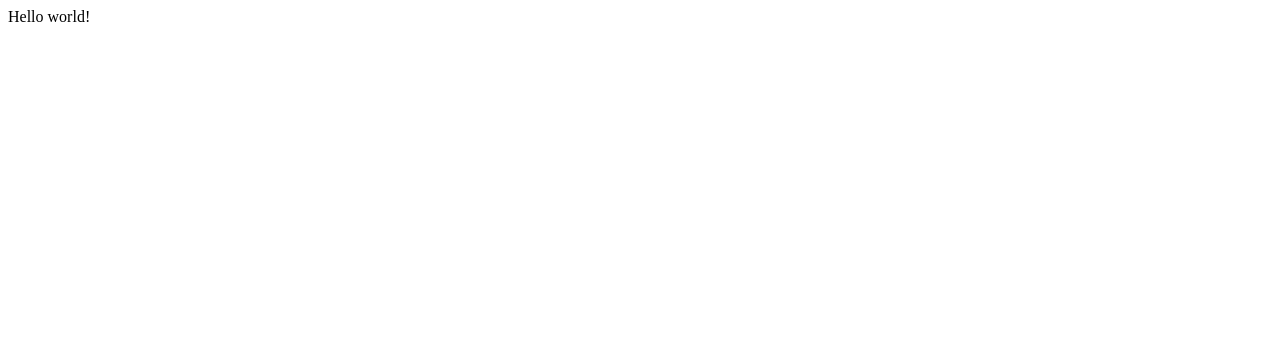
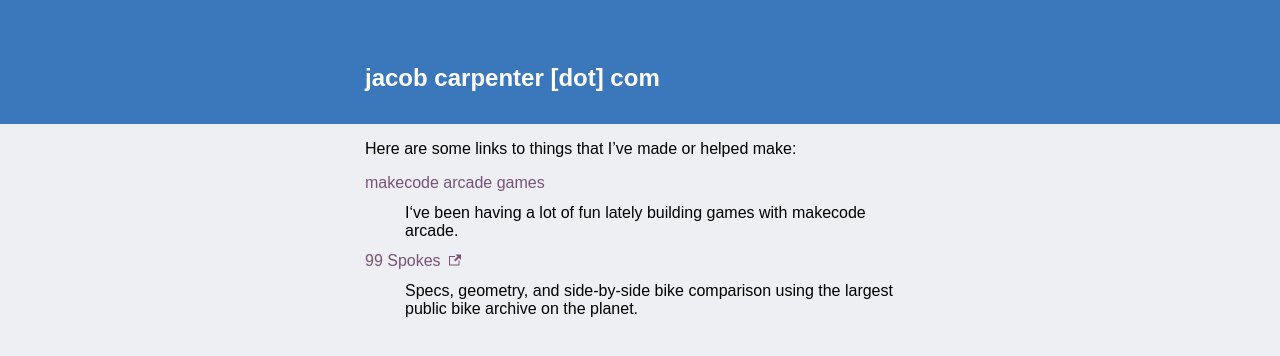
Before and after one commit to jacobcarpenter/jacobcarpenter.com, a Gatsby site: page / in a window 1280 px wide. Built offline with nearby package versions, Linux system fonts and the light colour scheme; Gatsby itself is replaced by a stand-in of ours; a web font is replaced by a local one.

Commit message:
Add home page.

```diff
--- a/gatsby-config.js
+++ b/gatsby-config.js
@@ -5,6 +5,5 @@
  */
 
 module.exports = {
-	/* Your site config here */
-	plugins: [],
+	plugins: ['gatsby-plugin-styled-components', 'gatsby-plugin-react-svg'],
 };
--- /dev/null
+++ b/src/components/layout/GlobalStyle.jsx
@@ -0,0 +1,68 @@
+import { createGlobalStyle } from 'styled-components';
+
+export const GlobalStyle = createGlobalStyle`
+	/* latin-ext */
+	@font-face {
+		font-family: 'Noto Sans';
+		font-style: normal;
+		font-weight: 700;
+		font-display: swap;
+		src: local('Noto Sans Bold'), local('NotoSans-Bold'), url(https://fonts.gstatic.com/s/notosans/v9/o-0NIpQlx3QUlC5A4PNjXhFVatyBx2pqPIif.woff2) format('woff2');
+		unicode-range: U+0100-024F, U+0259, U+1E00-1EFF, U+2020, U+20A0-20AB, U+20AD-20CF, U+2113, U+2C60-2C7F, U+A720-A7FF;
+	}
+	/* latin */
+	@font-face {
+		font-family: 'Noto Sans';
+		font-style: normal;
+		font-weight: 700;
+		font-display: swap;
+		src: local('Noto Sans Bold'), local('NotoSans-Bold'), url(https://fonts.gstatic.com/s/notosans/v9/o-0NIpQlx3QUlC5A4PNjXhFVZNyBx2pqPA.woff2) format('woff2');
+		unicode-range: U+0000-00FF, U+0131, U+0152-0153, U+02BB-02BC, U+02C6, U+02DA, U+02DC, U+2000-206F, U+2074, U+20AC, U+2122, U+2191, U+2193, U+2212, U+2215, U+FEFF, U+FFFD;
+	}
+	/* latin-ext */
+	@font-face {
+		font-family: 'Noto Sans';
+		font-style: normal;
+		font-weight: 400;
+		font-display: swap;
+		src: local('Noto Sans'), local('NotoSans'), url(https://fonts.gstatic.com/s/notosans/v9/o-0IIpQlx3QUlC5A4PNr6zRASf6M7VBj.woff2) format('woff2');
+		unicode-range: U+0100-024F, U+0259, U+1E00-1EFF, U+2020, U+20A0-20AB, U+20AD-20CF, U+2113, U+2C60-2C7F, U+A720-A7FF;
+	}
+	/* latin */
+	@font-face {
+		font-family: 'Noto Sans';
+		font-style: normal;
+		font-weight: 400;
+		font-display: swap;
+		src: local('Noto Sans'), local('NotoSans'), url(https://fonts.gstatic.com/s/notosans/v9/o-0IIpQlx3QUlC5A4PNr5TRASf6M7Q.woff2) format('woff2');
+		unicode-range: U+0000-00FF, U+0131, U+0152-0153, U+02BB-02BC, U+02C6, U+02DA, U+02DC, U+2000-206F, U+2074, U+20AC, U+2122, U+2191, U+2193, U+2212, U+2215, U+FEFF, U+FFFD;
+	}
+	/* latin-ext */
+	@font-face {
+		font-family: 'Quicksand';
+		font-style: normal;
+		font-weight: 700;
+		font-display: swap;
+		src: url(https://fonts.gstatic.com/s/quicksand/v20/6xK-dSZaM9iE8KbpRA_LJ3z8mH9BOJvgkBgv58i-xDwxUD2GF9Zc.woff) format('woff');
+		unicode-range: U+0100-024F, U+0259, U+1E00-1EFF, U+2020, U+20A0-20AB, U+20AD-20CF, U+2113, U+2C60-2C7F, U+A720-A7FF;
+	}
+	/* latin */
+	@font-face {
+		font-family: 'Quicksand';
+		font-style: normal;
+		font-weight: 700;
+		font-display: swap;
+		src: url(https://fonts.gstatic.com/s/quicksand/v20/6xK-dSZaM9iE8KbpRA_LJ3z8mH9BOJvgkBgv58a-xDwxUD2GFw.woff) format('woff');
+		unicode-range: U+0000-00FF, U+0131, U+0152-0153, U+02BB-02BC, U+02C6, U+02DA, U+02DC, U+2000-206F, U+2074, U+20AC, U+2122, U+2191, U+2193, U+2212, U+2215, U+FEFF, U+FFFD;
+	}
+
+	body {
+		margin: 0;
+		padding: 0;
+
+		background: #EDEFF2;
+
+		font-family: 'Noto Sans', sans-serif;
+		font-size: 16px;
+	}
+`;
--- /dev/null
+++ b/src/components/layout/PageHeader.jsx
@@ -0,0 +1,29 @@
+import React from 'react';
+import { Link } from 'gatsby';
+import { Box, Text, Anchor } from '../styled';
+
+export function PageHeader({ maxWidth }) {
+	return (
+		<Box
+			as="header"
+			display="flex"
+			justifyContent="center"
+			pt={[4, 5]}
+			pb={[4]}
+			bg="primary"
+			fontSize={[4]}
+		>
+			<Box flex="1" maxWidth={maxWidth}>
+				<Text
+					fontFamily="'Quicksand', sans-serif"
+					fontWeight="bold"
+					textTransform="lowercase"
+				>
+					<Anchor as={Link} to="/" color="primaryText">
+						Jacob Carpenter [dot] com
+					</Anchor>
+				</Text>
+			</Box>
+		</Box>
+	);
+}
--- /dev/null
+++ b/src/components/layout/PageLayout.jsx
@@ -0,0 +1,21 @@
+import React from 'react';
+import { ThemeProvider } from 'styled-components';
+import { GlobalStyle } from './GlobalStyle';
+import { PageHeader } from './PageHeader';
+import { Box, theme } from '../styled';
+
+const maxWidth = [550];
+
+export function PageLayout({ children }) {
+	return (
+		<ThemeProvider theme={theme}>
+			<GlobalStyle />
+			<PageHeader maxWidth={maxWidth} />
+			<Box mt={[3]} display="flex" justifyContent="center">
+				<Box flex="1" maxWidth={maxWidth}>
+					{children}
+				</Box>
+			</Box>
+		</ThemeProvider>
+	);
+}
--- /dev/null
+++ b/src/components/pages/Home.jsx
@@ -0,0 +1,40 @@
+import React from 'react';
+import styled from 'styled-components';
+import { Link } from 'gatsby';
+import { Text, Anchor } from '../styled';
+
+export function Home() {
+	return (
+		<>
+			<Text>Here are some links to things that I’ve made or helped make:</Text>
+			<dl>
+				<Entry>
+					<Anchor as={Link} to="/makecode">
+						makecode arcade games
+					</Anchor>
+				</Entry>
+				<Description>
+					I‘ve been having a lot of fun lately building games with makecode
+					arcade.
+				</Description>
+				<Entry>
+					<Anchor external href="https://99spokes.com/">
+						99 Spokes
+					</Anchor>
+				</Entry>
+				<Description>
+					Specs, geometry, and side-by-side bike comparison using the largest
+					public bike archive on the planet.
+				</Description>
+			</dl>
+		</>
+	);
+}
+
+const Entry = styled.dt`
+	margin-top: 12px;
+`;
+
+const Description = styled.dd`
+	margin-top: 12px;
+`;
--- /dev/null
+++ b/src/components/styled.jsx
@@ -0,0 +1,80 @@
+import React from 'react';
+
+import styled from 'styled-components';
+import {
+	space,
+	color,
+	typography,
+	layout,
+	flexbox,
+	grid,
+	system,
+} from 'styled-system';
+import ExternalLink from './icons/external-link.svg';
+
+export const theme = {
+	colors: {
+		primary: '#3B78BB',
+		primaryText: '#ffffff',
+
+		hyperlink: '#795377',
+		hyperlinkHoverText: '#ffffff',
+	},
+};
+
+export const Box = styled.div`
+	${space}
+	${color}
+    ${typography}
+    ${layout}
+    ${flexbox}
+    ${grid}
+`;
+
+export const Text = styled.span`
+	${color}
+	${typography}
+
+    ${system({
+			textDecoration: true,
+			textTransform: true,
+		})}
+`;
+
+export const Heading = styled.header`
+    ${space}
+	${color}
+    ${typography}
+`;
+
+export function Anchor({ children, external, ...props }) {
+	return (
+		<StyledAnchor {...props}>
+			{children}
+			{external && (
+				<Box display="inline-block" ml={2}>
+					<ExternalLink />
+				</Box>
+			)}
+		</StyledAnchor>
+	);
+}
+
+export const StyledAnchor = styled.a`
+	margin: 0 -4px;
+    padding: 0 4px;
+	text-decoration: none;
+
+	color: ${({ theme }) => theme.colors.hyperlink};
+
+	&:hover {
+        background: ${({ theme }) => theme.colors.hyperlink};
+        color: ${({ theme }) => theme.colors.hyperlinkHoverText};
+	}
+
+    ${color}
+	${typography}
+    ${system({
+			textTransform: true,
+		})}
+`;
--- a/src/pages/index.js
+++ b/src/pages/index.js
@@ -1,3 +1,11 @@
 import React from 'react';
+import { Home } from '../components/pages/Home';
+import { PageLayout } from '../components/layout/PageLayout';
 
-export default () => <div>Hello world!</div>;
+export default () => {
+	return (
+		<PageLayout>
+			<Home />
+		</PageLayout>
+	);
+};
```
Also changed, not shown: package.json (+7 -1 lines), .eslintrc.json (added), src/components/icons/external-link.svg (added), 1 other file.
